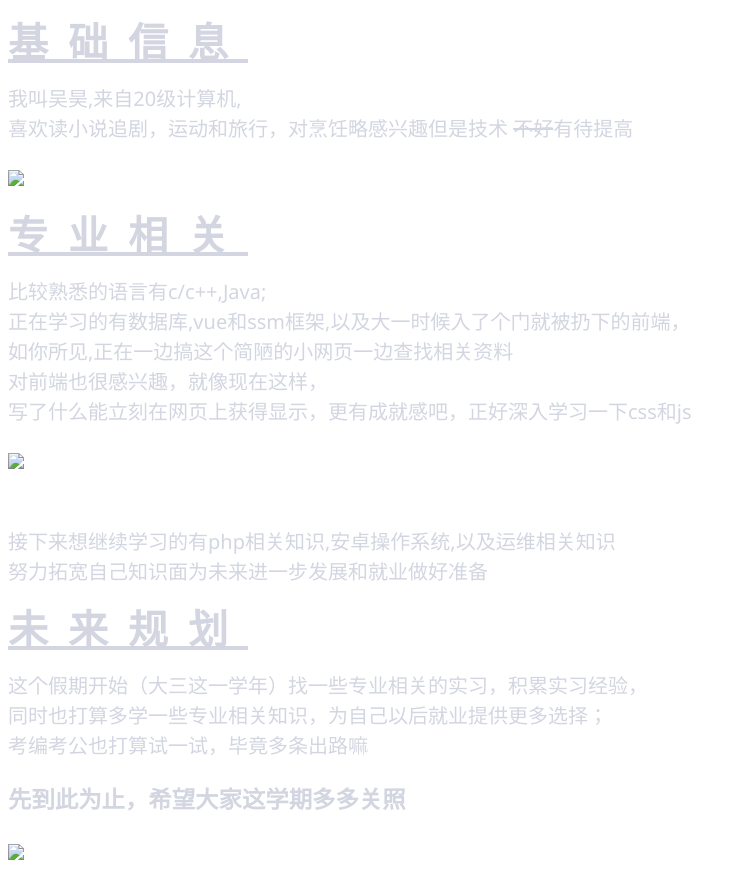
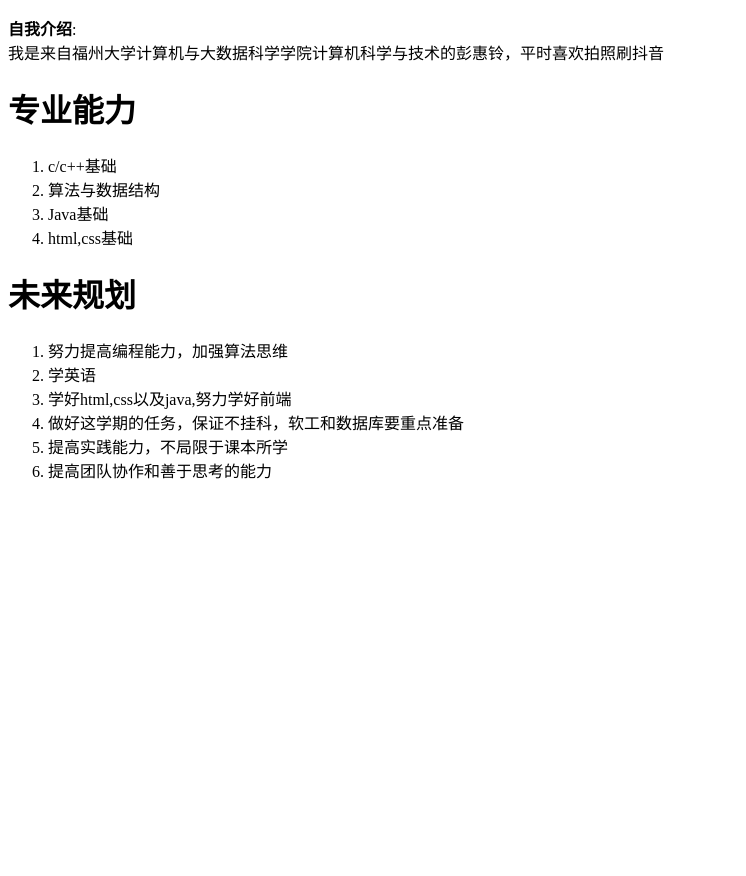
Before and after one commit to phllllllll/phllllllll.github.io, a plain HTML site: page index.html in a window 1280 px wide. Shown: the whole page, without its empty margins (0-746 px from the left). After the commit the page ends 800 px from the top, so only its background shows below. Drawn offline with Linux system fonts and the light colour scheme.

Commit message:
Update index.html

```diff
--- a/index.html
+++ b/index.html
@@ -1,55 +1,38 @@
 <!DOCTYPE html>
 <html>
 
-  <link rel="stylesheet" href="./style.css">
 
-  <head>
-    <title>自我介绍</title>
-  </head>
-
-  <body>
-  <div class="container1">
-    <div class="box1">
-
-      <h1>基础信息</h1>
-      <p>我叫吴昊,来自20级计算机,
-      <br/>喜欢读小说追剧，运动和旅行，对烹饪略感兴趣但是技术
-      <del>不好</del>有待提高
-      </p>
-      <img src="./tp1.jpg"/>
-
-      <h1>专业相关</h1>
-      <p>比较熟悉的语言有c/c++,Java;
-        <br/>正在学习的有数据库,vue和ssm框架,以及大一时候入了个门就被扔下的前端，
-        <br/>如你所见,正在一边搞这个简陋的小网页一边查找相关资料
-        <br/>对前端也很感兴趣，就像现在这样，
-        <br/>写了什么能立刻在网页上获得显示，更有成就感吧，正好深入学习一下css和js
-      </p>
-      <img src="./tp4.jpg"/>
-      <p>
-        <br/>接下来想继续学习的有php相关知识,安卓操作系统,以及运维相关知识
-        <br/>努力拓宽自己知识面为未来进一步发展和就业做好准备
-      </p>
-      <h1>未来规划</h1>
-      <p>
-        这个假期开始（大三这一学年）找一些专业相关的实习，积累实习经验，
-        <br/>同时也打算多学一些专业相关知识，为自己以后就业提供更多选择；
-        <br/>考编考公也打算试一试，毕竟多条出路嘛
-      </p>
-
-      <h3>
-        先到此为止，希望大家这学期多多关照
-      </h3>
-      <img src="./tp3.jpg" >
+<head>
 
 
-
-    </div>
-
-  </div>
-
-  </body>
+  <meta charset="utf-8">
 
 
+</head>
+<body>
 
+
+    <p><strong>自我介绍</strong>:<br>我是来自福州大学计算机与大数据科学学院计算机科学与技术的彭惠铃，平时喜欢拍照刷抖音</p>
+
+
+    <h1>专业能力</h1>
+        <ol>
+            <li>c/c++基础</li>
+            <li>算法与数据结构</li>
+            <li>Java基础</li>
+            <li>html,css基础</li>
+        </ol>
+
+    <h1>未来规划</h1>
+		<ol>
+			<li>努力提高编程能力，加强算法思维</li>
+			<li>学英语</li>
+			<li>学好html,css以及java,努力学好前端</li>
+            <li>做好这学期的任务，保证不挂科，软工和数据库要重点准备</li>
+            <li>提高实践能力，不局限于课本所学</li>
+            <li>提高团队协作和善于思考的能力</li>
+		</ol>
+
+
+</body>
 </html>
```
